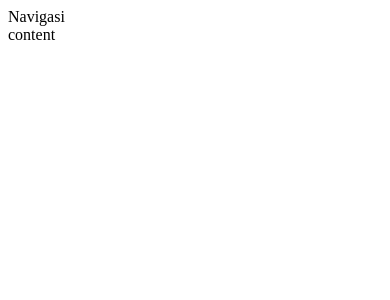
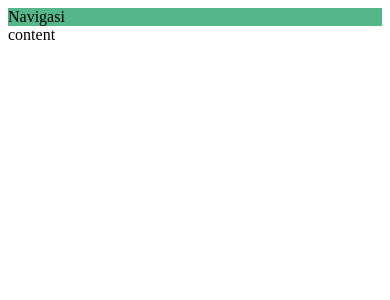
Before and after one commit to apriadi94/subhan-adv, a Next.js app: page / in a window 390 px wide. Shown: the top 300 px of the page. Built offline with nearby package versions, Linux system fonts and the light colour scheme.

Commit message:
make responsive layout

```diff
--- a/components/layout/index.js
+++ b/components/layout/index.js
@@ -8,9 +8,13 @@ const Layout = ({children, props}) => {
                 <title>{props.title}</title>
                 <meta name="description" content="Portfolio Apriadi, S.Si" />
             </Head>
-            <div className="flex">
-                <NavigasiMenu/>
-                { children }
+            <div className="flex-none md:flex">
+                <div className="w-full md:w-80" style={{ backgroundColor: '#54B689'}}>
+                    <NavigasiMenu/>
+                </div>
+                <div className="w-full md:w-auto">
+                    { children }
+                </div>
             </div>
         </div>
     )
```
